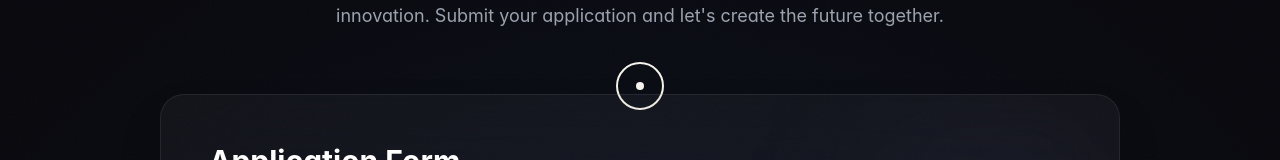
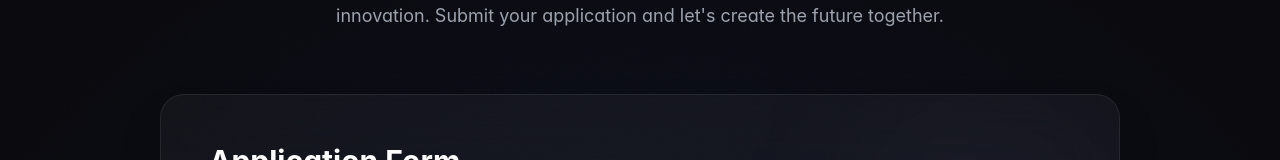
Before and after one commit to Aakash231217/pavilon_technologies, a React (Vite) app: page /careers in a window 1280 px wide. Shown: the part 314-474 px from the top of the page. Built offline with nearby package versions, Linux system fonts and the light colour scheme.

Commit message:
removed cursors

```diff
--- a/src/App.tsx
+++ b/src/App.tsx
@@ -5,7 +5,6 @@ import Navbar from './components/Navbar';
 import HeroNew from './components/HeroNew';
 import SEO from './components/SEO';
 import Preloader from './components/Preloader';
-import CustomCursor from './components/CustomCursor';
 import SmoothScroll from './components/SmoothScroll';
 
 // Lazy load components below the fold for better initial performance
@@ -45,9 +44,6 @@ function App() {
     <Router>
       {/* Preloader */}
       {isLoading && <Preloader onComplete={() => setIsLoading(false)} />}
-
-      {/* Custom Cursor - GSAP powered */}
-      <CustomCursor />
 
       {/* Noise Overlay */}
       <div className="noise-overlay" />
--- a/src/index.css
+++ b/src/index.css
@@ -25,15 +25,17 @@
     }
   }
 
+  /* Standard cursor with pointer on interactive elements */
   * {
-    cursor: none;
+    cursor: auto;
+  }
+
+  a, button, [role="button"], input[type="submit"], input[type="button"],
+  [data-cursor-hover], .cursor-pointer {
+    cursor: pointer;
   }
 
   @media (pointer: coarse) {
-    * {
-      cursor: auto;
-    }
-
     /* Disable expensive effects on touch devices */
     .backdrop-blur-xl,
     .backdrop-blur-2xl {
```
